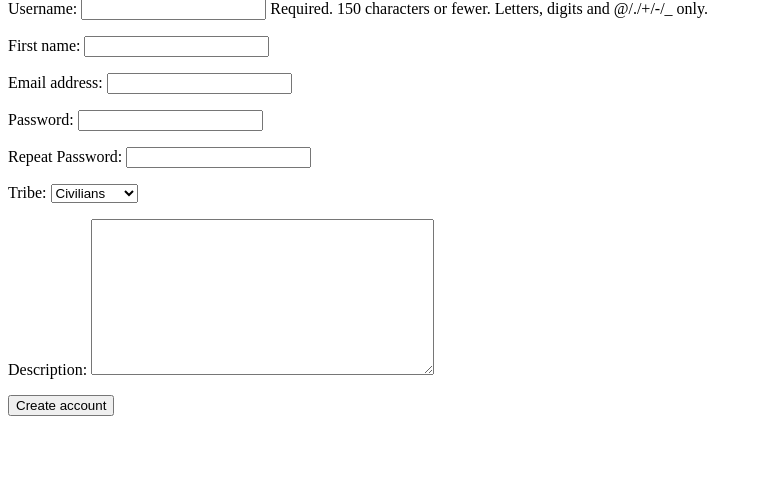
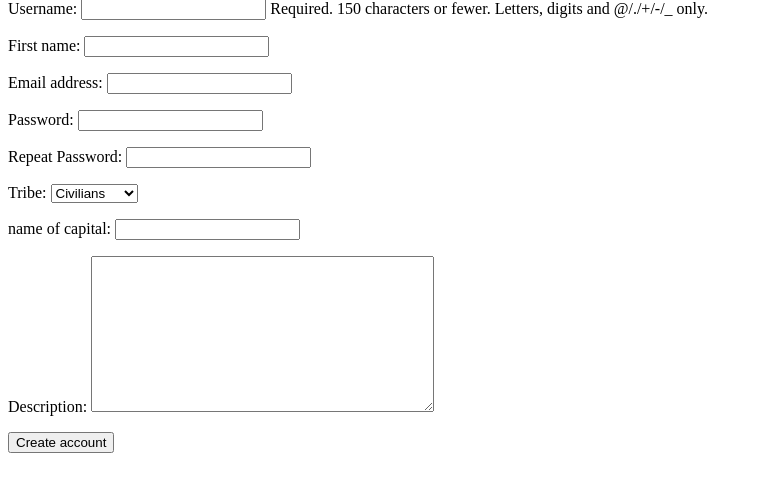
Before and after one commit to stef311/battlegame2, a Django app: page /account/register/ in a window 1280 px wide. Shown: the part 201-693 px from the top of the page, without its empty margins (0-762 px from the left). Run offline with Django 3.2, Linux system fonts and the light colour scheme.

Commit message:
capital is now created during registration. user input capital name in registration form field

```diff
--- a/battlegame/account/forms.py
+++ b/battlegame/account/forms.py
@@ -11,6 +11,7 @@ class UserRegistrationForm(forms.ModelForm):
     password = forms.CharField(label="Password", widget = forms.PasswordInput)
     password2 = forms.CharField(label="Repeat Password", widget = forms.PasswordInput)
     tribe = forms.ChoiceField(choices=CLASS_CHOICES)
+    capital_name = forms.CharField(label="name of capital")
     description = forms.CharField(label="Description", widget=forms.Textarea)
 
     class Meta:
--- a/battlegame/account/views.py
+++ b/battlegame/account/views.py
@@ -6,6 +6,7 @@ from django.contrib import messages
 from django.contrib.auth.decorators import login_required
 from .forms import UserRegistrationForm, UserLoginForm, ProfileEditForm, UserEditForm
 from .models import Profile
+from villages.models import Village
 
 
 # Create your views here.
@@ -21,6 +22,8 @@ def register(request):
                                              tribe=user_form.cleaned_data["tribe"],
                                              description=user_form.cleaned_data["description"])
             profile.save()
+            capital = Village.objects.create(user=new_user, name=user_form.cleaned_data["capital_name"])
+            capital.save()
             messages.add_message(request, messages.INFO, "You registered successfully and can now login")
 
             return redirect("account:user_login")
--- a/battlegame/templates/base.html
+++ b/battlegame/templates/base.html
@@ -38,7 +38,7 @@
         <ul>
           {% if user.is_authenticated %}
             <li id="dashboard"><a href = "{% url 'battle:dashboard' %}">Dashboard</a></li>
-            <li id="info"><a href = "{% url 'battle:info' %}">Info</a></li>
+            <li id="overview"><a href = "{% url 'battle:overview' %}">Battle Overview</a></li>
             <li id="logout"><a href = "{% url 'account:user_logout' %}">Logout</a></li>
           {% else %}
             <li id="login"><a href = "{% url 'account:user_login' %}">Login</a></li>
```
